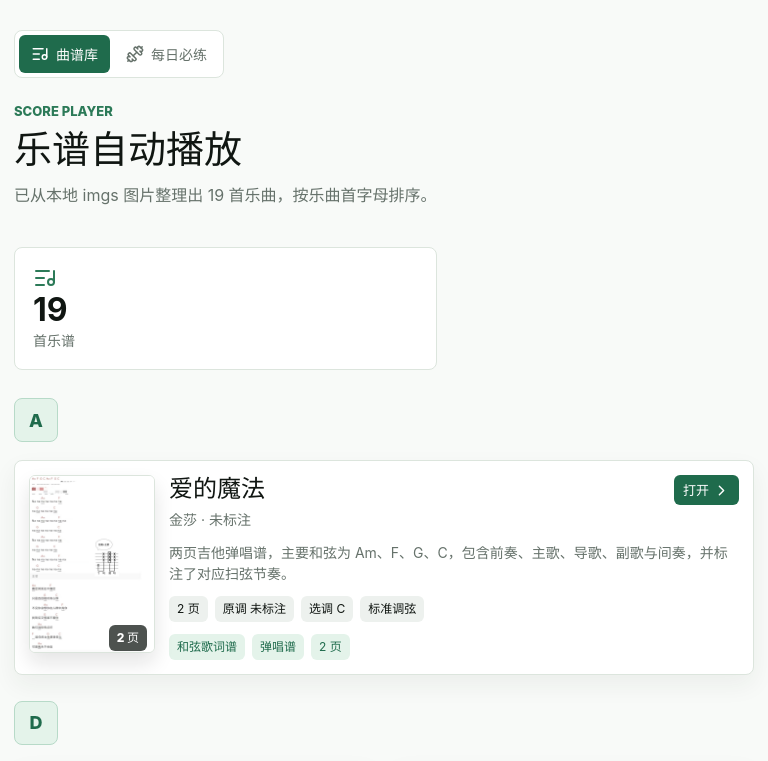
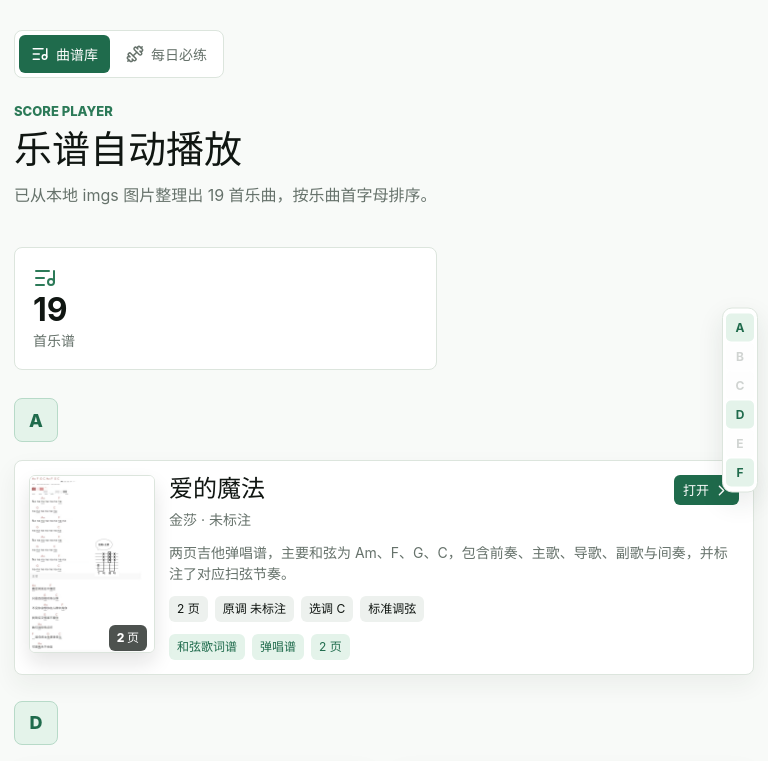
Before and after one commit to haohongyang1/music, a React (Vite) app: page / in a window 768 px wide. Shown: the top 761 px of the page. Built offline with nearby package versions, Linux system fonts and the light colour scheme.

Commit message:
Show library index on tablets

```diff
--- a/src/App.css
+++ b/src/App.css
@@ -55,9 +55,21 @@
   cursor: not-allowed;
 }
 
-@media (max-width: 900px) {
+@media (max-width: 640px) {
   .letter-index {
     display: none;
+  }
+}
+
+@media (min-width: 641px) and (max-width: 1024px) {
+  .letter-index {
+    right: 10px;
+  }
+
+  .letter-index-item {
+    width: 28px;
+    height: 28px;
+    font-size: 12px;
   }
 }
 
```
Also changed, not shown: 1 other file (tests, documents, lock files or other folders).
